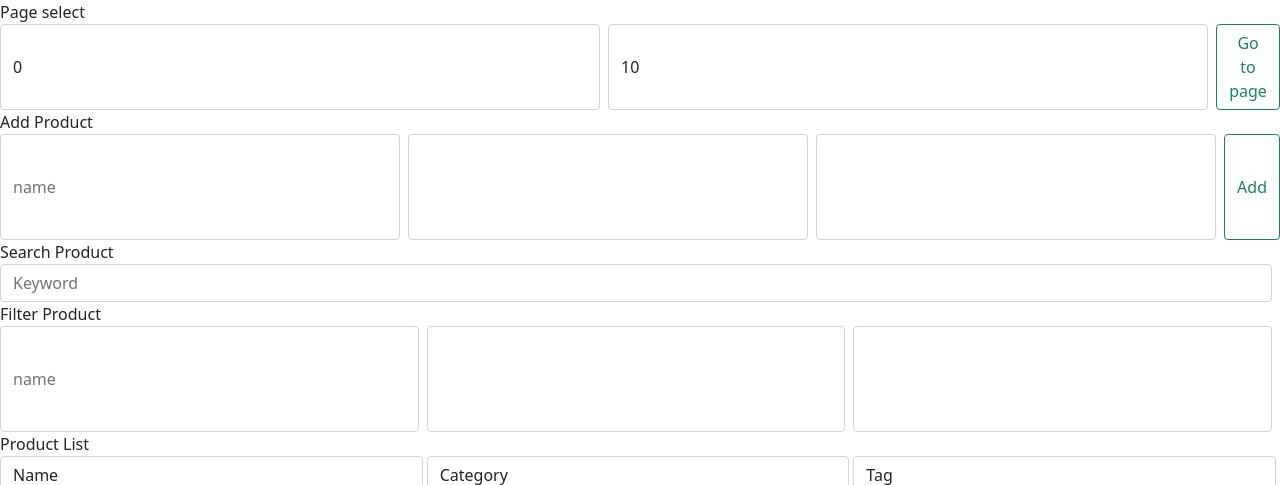
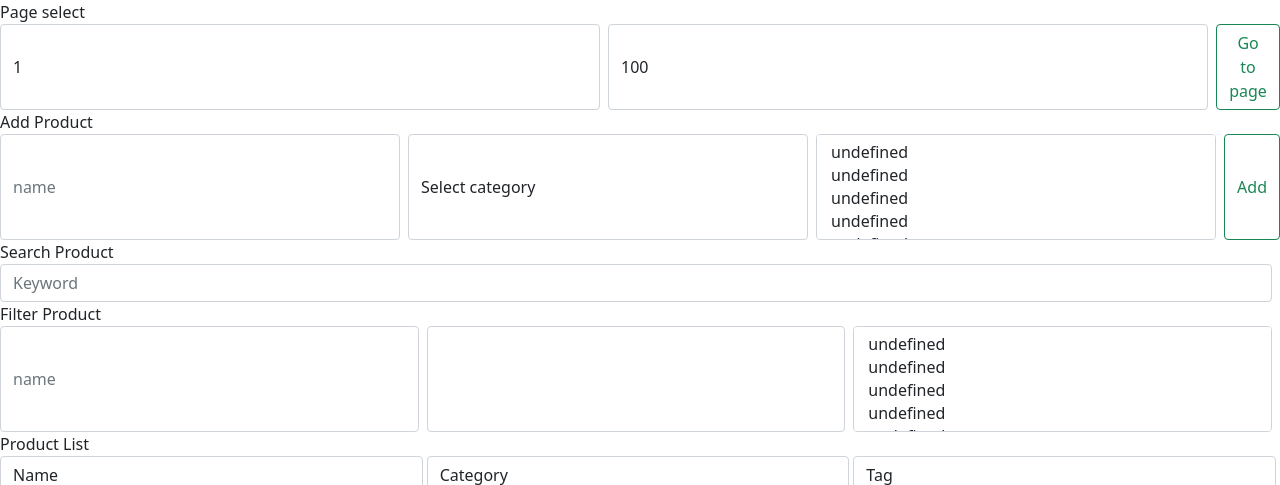
Before and after one commit to jessieliu777/Django-web-app, a Django app: page / in a window 1280 px wide. Shown: the part 56-541 px from the top of the page. Run offline with Django 4.2, Linux system fonts and the light colour scheme; data comes from the database, SQL or seed files in the repository; both versions use the stored data as it was after the commit; lists and menus that the app fills with data are empty.

Commit message:
deleted page 0, gives user warning when mandatory fields aren't filled

```diff
--- a/api/views.py
+++ b/api/views.py
@@ -26,20 +26,21 @@ def api_root(request, format=None):
 class ProductList(APIView, PageNumberPagination):
     # using APIView
     def get(self, request, format=None):
-        page = int(request.query_params.get('page', 0))
-        page_size = int(request.query_params.get('page_size', 10))
         products = Product.objects.all().order_by('id')
-        if page == 0:
-            page_size = products.count()
-            page = 1
+        page = int(request.query_params.get('page', 1))
+        max_page_size = products.count()
+        page_size = int(request.query_params.get('page_size', max_page_size))
+        page_size = min(page_size, max_page_size)
         paginator = Paginator(products, page_size)
         products_paginated = paginator.page(page)
         serializer = ProductSerializer(products_paginated, many=True)
         return Response(serializer.data)
 
     def post(self, request, format=None):
-        name = request.data['name']
-        category_data = request.data['category']
+        name = request.data.get('name', 'unnamed')
+        category_data = request.data.get('category', None)
+        if category_data is None:
+            return Response(request.data, status=status.HTTP_400_BAD_REQUEST)
         category = Category.objects.filter(id=category_data['id'])[0]
         tags = request.data.get('tag', [])
 
--- a/project/templates/index.html
+++ b/project/templates/index.html
@@ -13,15 +13,21 @@
     </form>
 
     Add Product
-    <form class="d-flex">
-        <input class="form-control me-2" type="text" name="name" placeholder="name" ng-model="va.newProduct.name">
-        <span> {{errors.name}} </span>
+    <form class="d-flex" name="addForm">
+        <input required class="form-control me-2" type="text" name="name" placeholder="name" ng-model="va.newProduct.name">
+        <span> {{va.errors.name}} </span>
 
-        <select class="form-control me-2"  name="category" ng-options="category.name for category in categories" ng-model="va.newProduct.category">
+        <select
+                class="form-control me-2"
+                name="category"
+                ng-model="va.newProduct.category"
+                required >
+            <option value="">Select category</option>
+            <option ng-repeat="category in va.categories" value="{{category.id}}">{{category.name}}</option>
         </select>
-        <span> {{errors.category}} </span>
+        <span> {{va.errors.category}} </span>
 
-        <select multiple class="form-control me-2"  name="tag" ng-options="tag.name for tag in tags" ng-model="va.newProduct.tag">
+        <select multiple class="form-control me-2"  name="tag" ng-options="tag.name for tag in va.tags" ng-model="va.newProduct.tag">
         </select>
         <button class="btn btn-outline-success" ng-click="va.postProduct()"> Add </button>
     </form>
@@ -35,9 +41,9 @@
     Filter Product
     <form class="d-flex">
         <input class="form-control me-2" name="name" placeholder="name" ng-model="va.query.name">
-        <select class="form-control me-2"  name="category" ng-options="category.name for category in categories" ng-model="va.query.category">
+        <select class="form-control me-2"  name="category" ng-options="category.name for category in va.categories" ng-model="va.query.category">
         </select>
-        <select multiple class="form-control me-2"  name="tag" ng-options="tag.name for tag in tags" ng-model="va.query.tag">
+        <select multiple class="form-control me-2"  name="tag" ng-options="tag.name for tag in va.tags" ng-model="va.query.tag">
         </select>
 <!--        <button class="btn btn-outline-success" ng-click="filterProducts"> Filter </button>-->
     </form>
--- a/static/js/controllers/MainController.js
+++ b/static/js/controllers/MainController.js
@@ -3,12 +3,14 @@ app.controller('MainController', function ($scope, $http, $log, MainService) {
     var va = this;
     va.greeting = "Welcome!";
     va.products = [];
-    va.page = 0;
-    va.page_size = 10;
+    va.categories = [];
+    va.tags = [];
+    va.page = 1;
+    va.page_size = 100;
     va.newProduct = {};
 //    $scope.newCategory = {};
 
-    $scope.errors = {};
+    va.errors = {};
     va.query = {};
     va.keyword = '';
 
@@ -24,13 +26,13 @@ app.controller('MainController', function ($scope, $http, $log, MainService) {
         .then(function(res){
           va.products = res;
         },function(err) {
-          console.error('Error while getting data');
+          console.error('Error while getting products');
         });
     };
 
     function getCategories() {
         MainService.get('/api/categories/').then(function(res){
-          $scope.categories = res;
+          va.categories = res;
         });
     };
 
@@ -63,6 +65,9 @@ app.controller('MainController', function ($scope, $http, $log, MainService) {
 
 
    function searchProducts(product) {
+        if (!product) return;
+        if (!product.name || !product.category) return;
+        // the following wouldn't break since empty string can still be converted to lower case
         searchName = product.name.toLowerCase().includes(va.keyword.toLowerCase());
         searchCategory = product.category.name.toLowerCase().includes(va.keyword.toLowerCase());
         searchTag = false;
@@ -75,6 +80,8 @@ app.controller('MainController', function ($scope, $http, $log, MainService) {
     };
 
     function filterProducts(product) {
+        if (!product) return;
+        if (!product.name || !product.category) return;
         filterName = true;
         filterCategory = true;
         filterTag = true;
```
Also changed, not shown: db.sqlite3.
